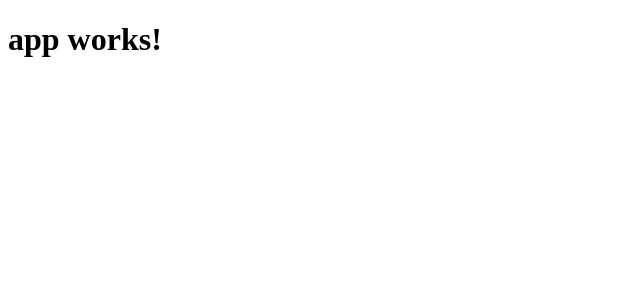
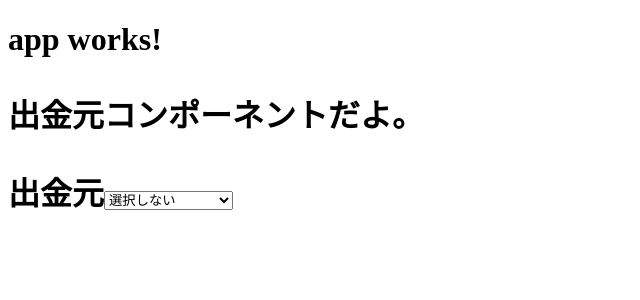
Before and after one commit to xai1981/tatekae, an Angular app: page / in a window 1280 px wide. Shown: the top 300 px of the page, without its empty margins (0-640 px from the left). Built offline with nearby package versions, Linux system fonts and the light colour scheme.

Commit message:
VS2017に倣うために app コンポーネントを移動。 account コンポーネントを追加。

```diff
--- a/src/app/app.component.html
+++ /dev/null
@@ -1,3 +0,0 @@
-<h1>
-  {{title}}
-</h1>
--- a/src/app/app.module.ts
+++ b/src/app/app.module.ts
@@ -3,11 +3,13 @@ import { NgModule } from '@angular/core';
 import { FormsModule } from '@angular/forms';
 import { HttpModule } from '@angular/http';
 
-import { AppComponent } from './app.component';
+import { AppComponent } from './components/app/app.component';
+import { AccountComponent } from './components/account/account.component';
 
 @NgModule({
   declarations: [
-    AppComponent
+    AppComponent,
+    AccountComponent
   ],
   imports: [
     BrowserModule,
--- /dev/null
+++ b/src/app/components/account/account.component.html
@@ -0,0 +1,16 @@
+<p>
+  出金元コンポーネントだよ。
+</p>
+<div>
+  <label for="account">出金元</label>
+    <select id="account" name="account">
+      <option value="0">選択しない</option>
+      <option value="1">お財布</option>
+      <option value="2">貯金</option>
+      <option value="3">銀行</option>
+      <option value="4">クレジットカード</option>
+      <option value="5">SUICA</option>
+      <option value="6">PASMO</option>
+      <option value="7">その他</option>
+    </select>
+</div>
--- /dev/null
+++ b/src/app/components/account/account.component.ts
@@ -0,0 +1,15 @@
+import { Component, OnInit } from '@angular/core';
+
+@Component({
+  selector: 'account',
+  templateUrl: './account.component.html',
+  styleUrls: ['./account.component.css']
+})
+export class AccountComponent implements OnInit {
+
+  constructor() { }
+
+  ngOnInit() {
+  }
+
+}
--- /dev/null
+++ b/src/app/components/app/app.component.html
@@ -0,0 +1,6 @@
+<h1>
+  {{title}}
+</h1>
+<h1>
+  <account></account>
+</h1>
```
Also changed, not shown: src/app/components/account/account.component.css (added), src/app/components/app/app.component.css (added), src/app/components/app/app.component.ts (renamed from src/app/app.component.ts), 2 other files (tests, documents, lock files or other folders).
